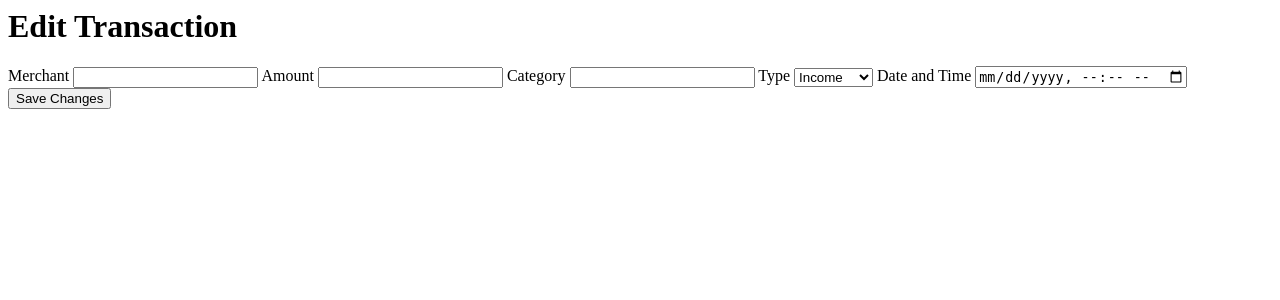
After one commit to Kole-Schaefer-Official/finance-tracker, a Flask app: template templates/edit.html in a window 1280 px wide. The commit adds this page. Shown: the top 300 px of the page. Run offline with Flask 3, Linux system fonts and the light colour scheme; the template is opened without the code that fills it, so the values that code supplies are empty.

Commit message:
Added transaction editing to web interface

```diff
--- a/app.py
+++ b/app.py
@@ -2,7 +2,7 @@ from flask import Flask, render_template, request, redirect, url_for
 
 from datetime import datetime
 
-from finance_tracker import load_transactions, Transaction, add_transaction, delete_transaction
+from finance_tracker import load_transactions, Transaction, add_transaction, delete_transaction, get_transaction_by_id, edit_transaction
 
 app = Flask(__name__)
 
@@ -36,6 +36,33 @@ def delete(transaction_id):
     delete_transaction(transaction_id)
     return redirect(url_for("home"))
 
+@app.route("/edit/<int:transaction_id>", methods=["GET", "POST"])
+def edit(transaction_id):
+    transaction = get_transaction_by_id(transaction_id)
+
+    if request.method == "POST":
+        merchant = request.form["merchant"]
+        amount = float(request.form["amount"])
+        category = request.form["category"]
+        spending_income = request.form["spending_income"]
+
+        date_time = request.form["date_time"]
+        date_time = datetime.strptime(date_time, "%Y-%m-%dT%H:%M")
+        date_time = date_time.strftime("%m/%d/%Y %I:%M %p")
+
+        edit_transaction(
+            transaction_id,
+            merchant,
+            amount,
+            category,
+            spending_income,
+            date_time
+        )
+
+        return redirect(url_for("home"))
+
+    return render_template("edit.html", transaction=transaction)
+
 
 @app.route("/about")
 def about():
--- /dev/null
+++ b/templates/edit.html
@@ -0,0 +1,27 @@
+<h1>Edit Transaction</h1>
+
+<form method="POST">
+    <label>Merchant</label>
+    <input type="text" name="merchant" value="{{ transaction.merchant }}">
+
+    <label>Amount</label>
+    <input type="number" name="amount" value="{{ transaction.amount }}">
+
+    <label>Category</label>
+    <input type="text" name="category" value="{{ transaction.category }}">
+
+    <label>Type</label>
+    <select name="spending_income">
+        <option value="Income" {% if transaction.spending_income == "Income" %}selected{% endif %}>Income</option>
+        <option value="Spending" {% if transaction.spending_income == "Spending" %}selected{% endif %}>Spending</option>
+    </select>
+
+    <label>Date and Time</label>
+    <input
+        type="datetime-local"
+        name="date_time"
+        value="{{ transaction.date_time.strftime('%Y-%m-%dT%H:%M') }}"
+    >
+
+    <button type="submit">Save Changes</button>
+</form>
--- a/templates/index.html
+++ b/templates/index.html
@@ -15,6 +15,8 @@
     <form method="POST" action="/delete/{{ transaction.id }}">
         <button type="submit">Delete</button>
     </form>
+
+    <a href="/edit/{{ transaction.id }}">Edit</a>
 {% endfor %}
 
 <h2>Add Transaction</h2>
```
Also changed, not shown: finance_tracker.py (+46 -6 lines).
